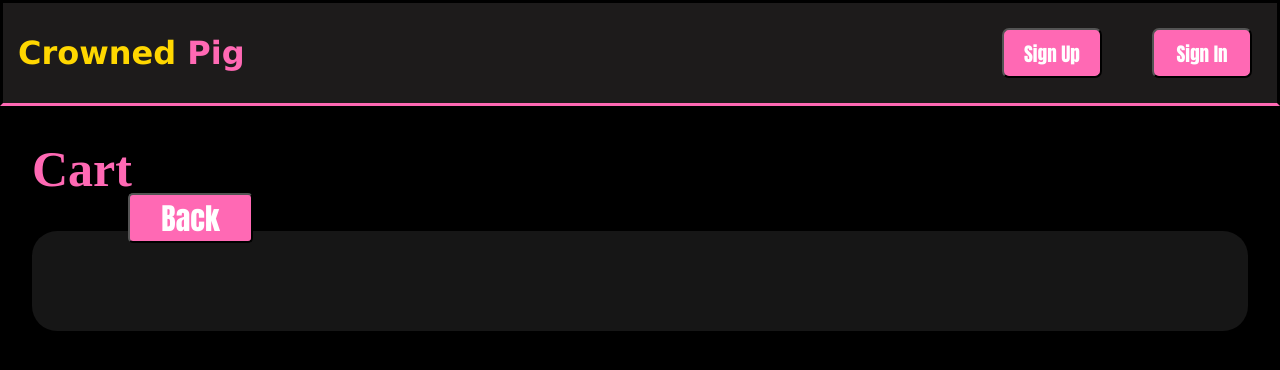
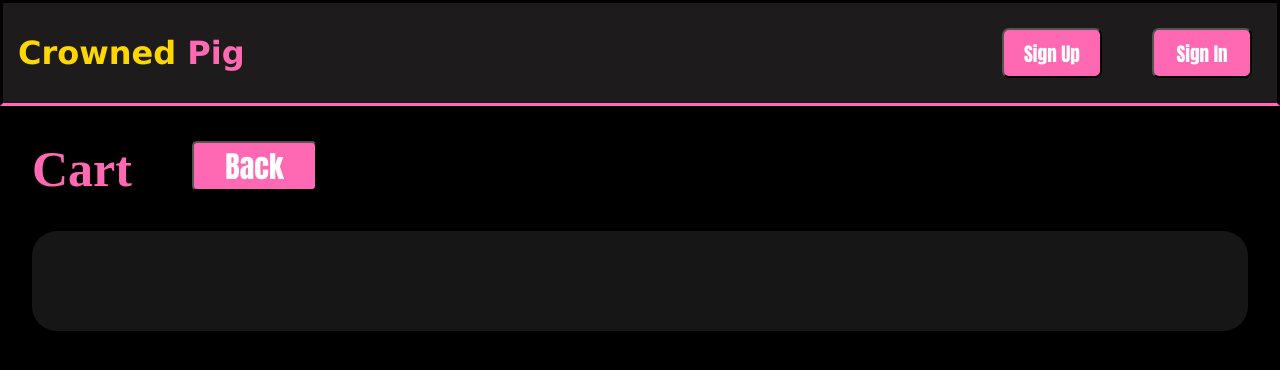
Before and after one commit to WaddlesTheWaffles/ICS4U-Assignment-6, a React (Vite) app: page /cart in a window 1280 px wide. Shown: the top 370 px of the page. Built offline with nearby package versions, Linux system fonts and the light colour scheme.

Commit message:
Fixed stlying issues

```diff
--- a/src/Views/CartView.css
+++ b/src/Views/CartView.css
@@ -13,8 +13,8 @@
     position: absolute;
     width: 125px;
     height: 50px;
-    margin-left: 10%;
-    margin-top: -3%;
+    margin-left: 15%;
+    margin-top: -7%;
 }
 
 .cart {
@@ -24,15 +24,16 @@
     border-radius: 25px;
     display: grid;
     grid-template-rows: repeat(5, 1fr);
-    grid-template-columns: repeat(4, 1fr);
+    grid-template-columns: repeat(2, 1fr);
     gap: 25px;
 }
 
 .movieTile {
     background-color: rgb(18, 18, 18);
     border: 3px solid goldenrod;
-    width: 80%;
-    margin: 10%;
+    width: auto;
+    margin: auto;
+    margin-top: 25px;
     display: flex;
     flex-direction: column;
     align-items: center;
```
